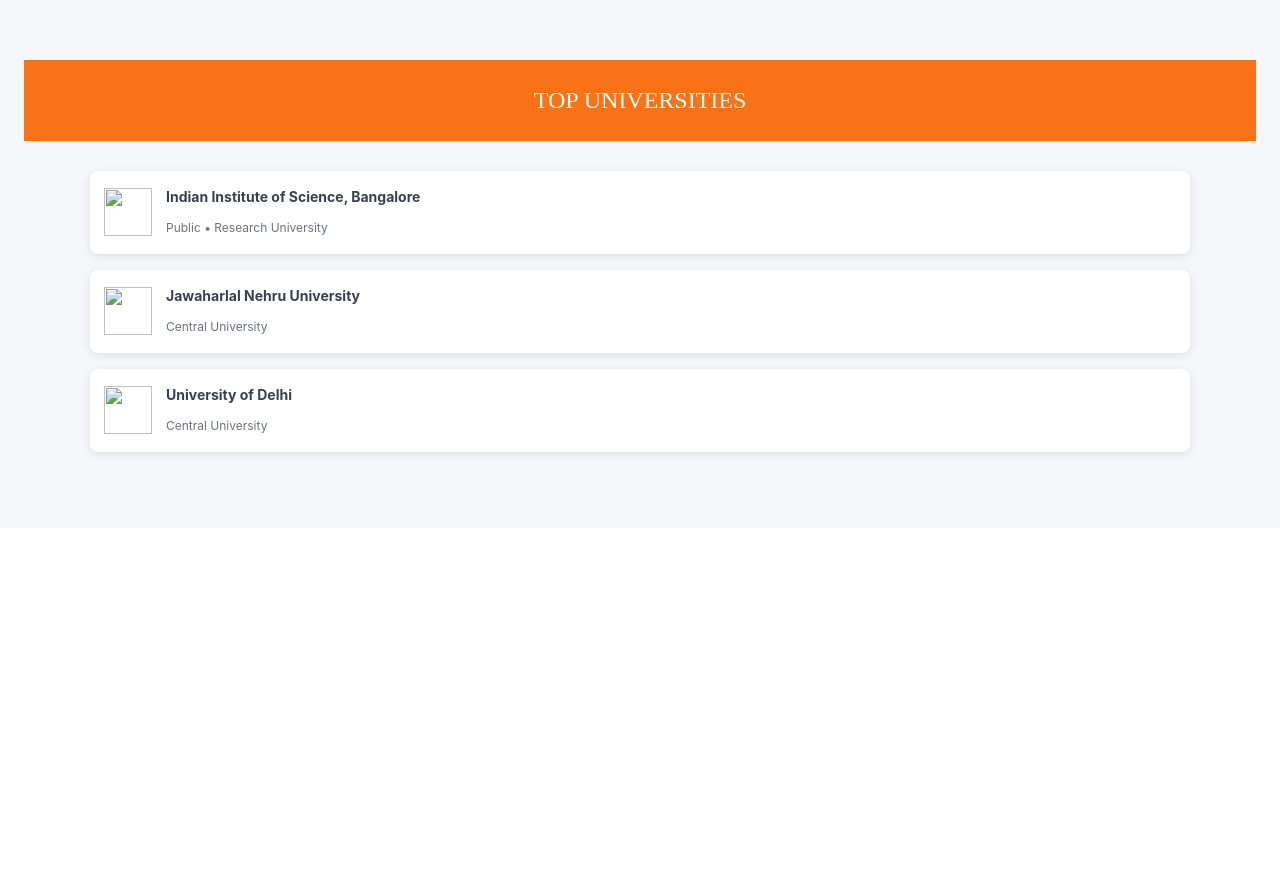
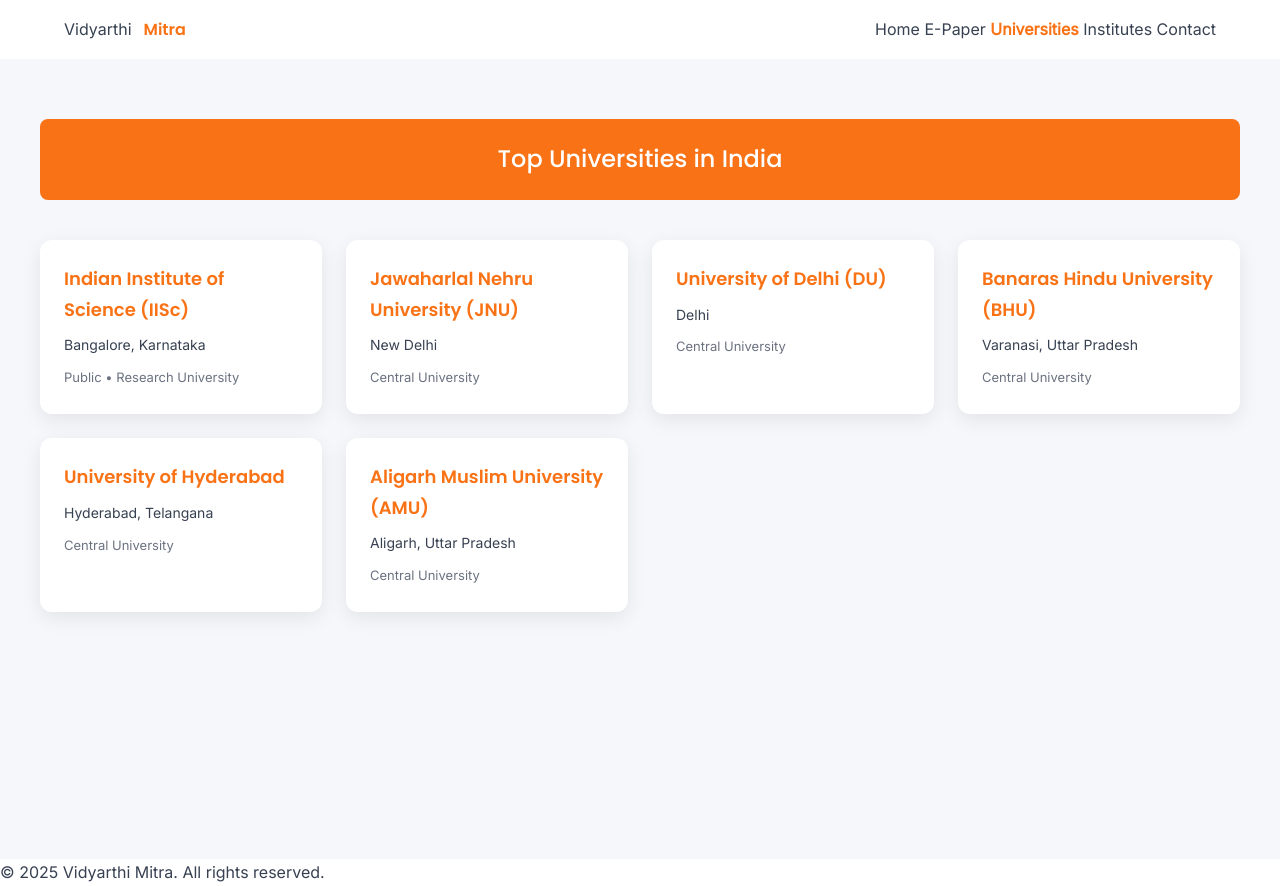
Before and after one commit to adityasingh7080/Vidyarthi-Mitra, a plain HTML site: page University.html in a window 1280 px wide. Before the commit the page ends 800 px from the top, so only its background shows below. Drawn offline with Linux system fonts and the light colour scheme.

Commit message:
gjhhgjhgfj

```diff
--- a/University.html
+++ b/University.html
@@ -4,94 +4,143 @@
   <meta charset="UTF-8">
   <title>Top Universities | Vidyarthi Mitra</title>
   <meta name="viewport" content="width=device-width, initial-scale=1.0">
+
+  <!-- MAIN CSS -->
   <link rel="stylesheet" href="style.css">
 
+  <!-- GOOGLE FONT -->
+  <link href="https://fonts.googleapis.com/css2?family=Poppins:wght@500;600&family=Inter&display=swap" rel="stylesheet">
+
   <style>
-    .university-page{
-      padding:60px 24px;
-      background:#f5f7fb;
+    /* PAGE ONLY STYLES */
+    .university-page {
+      padding: 60px 24px;
+      background: #f5f7fb;
+      min-height: 100vh;
     }
 
-    .university-title{
-      background:#f97316;
-      color:white;
-      text-align:center;
-      padding:20px;
-      font-family:Poppins;
-      font-size:24px;
-      margin-bottom:30px;
+    .page-title {
+      max-width: 1200px;
+      margin: auto;
+      background: #f97316;
+      color: white;
+      padding: 20px;
+      border-radius: 8px;
+      text-align: center;
+      font-family: Poppins;
+      font-size: 24px;
+      margin-bottom: 40px;
     }
 
-    .university-list{
-      max-width:1100px;
-      margin:auto;
+    .university-dashboard {
+      max-width: 1200px;
+      margin: auto;
+      display: grid;
+      grid-template-columns: repeat(auto-fit, minmax(260px, 1fr));
+      gap: 24px;
     }
 
-    .university-card{
-      background:white;
-      border-radius:8px;
-      box-shadow:0 2px 10px rgba(0,0,0,.1);
-      padding:14px;
-      margin-bottom:16px;
-      display:flex;
-      align-items:center;
-      gap:14px;
+    .university-card {
+      background: white;
+      padding: 24px;
+      border-radius: 12px;
+      box-shadow: 0 6px 20px rgba(0,0,0,0.08);
+      transition: 0.3s;
     }
 
-    .university-card img{
-      width:48px;
-      height:48px;
-      object-fit:contain;
+    .university-card:hover {
+      transform: translateY(-6px);
     }
 
-    .university-card h4{
-      font-size:14px;
-      margin-bottom:4px;
+    .university-card h3 {
+      font-family: Poppins;
+      font-size: 18px;
+      color: #f97316;
+      margin-bottom: 8px;
     }
 
-    .university-card span{
-      font-size:12px;
-      color:#6b7280;
+    .university-card p {
+      font-size: 14px;
+      color: #374151;
+      margin-bottom: 6px;
+    }
+
+    .university-card span {
+      font-size: 13px;
+      color: #6b7280;
     }
   </style>
 </head>
 
 <body>
 
-<div class="university-page">
+<!-- HEADER (SAME STYLE AS HOME) -->
+<header class="top-header">
+  <div class="nav">
+    <div class="logo">Vidyarthi <span>Mitra</span></div>
+    <nav>
+      <a href="index.html">Home</a>
+      <a href="epaper.html">E-Paper</a>
+      <a href="university.html" class="active">Universities</a>
+      <a href="#">Institutes</a>
+      <a href="#footer">Contact</a>
+    </nav>
+  </div>
+</header>
 
-  <div class="university-title">
-    TOP UNIVERSITIES
+<!-- UNIVERSITY DASHBOARD -->
+<section class="university-page">
+
+  <div class="page-title">
+    Top Universities in India
   </div>
 
-  <div class="university-list">
+  <div class="university-dashboard">
 
     <div class="university-card">
-      <img src="assets/university/iisc.png" alt="">
-      <div>
-        <h4>Indian Institute of Science, Bangalore</h4>
-        <span>Public • Research University</span>
-      </div>
+      <h3>Indian Institute of Science (IISc)</h3>
+      <p>Bangalore, Karnataka</p>
+      <span>Public • Research University</span>
     </div>
 
     <div class="university-card">
-      <img src="assets/university/jnu.png" alt="">
-      <div>
-        <h4>Jawaharlal Nehru University</h4>
-        <span>Central University</span>
-      </div>
+      <h3>Jawaharlal Nehru University (JNU)</h3>
+      <p>New Delhi</p>
+      <span>Central University</span>
     </div>
 
     <div class="university-card">
-      <img src="assets/university/du.png" alt="">
-      <div>
-        <h4>University of Delhi</h4>
-        <span>Central University</span>
-      </div>
+      <h3>University of Delhi (DU)</h3>
+      <p>Delhi</p>
+      <span>Central University</span>
+    </div>
+
+    <div class="university-card">
+      <h3>Banaras Hindu University (BHU)</h3>
+      <p>Varanasi, Uttar Pradesh</p>
+      <span>Central University</span>
+    </div>
+
+    <div class="university-card">
+      <h3>University of Hyderabad</h3>
+      <p>Hyderabad, Telangana</p>
+      <span>Central University</span>
+    </div>
+
+    <div class="university-card">
+      <h3>Aligarh Muslim University (AMU)</h3>
+      <p>Aligarh, Uttar Pradesh</p>
+      <span>Central University</span>
     </div>
 
   </div>
-</div>
+
+</section>
+
+<!-- FOOTER -->
+<footer id="footer" class="footer">
+  <p>© 2025 Vidyarthi Mitra. All rights reserved.</p>
+</footer>
 
 </body>
 </html>
--- a/style.css
+++ b/style.css
@@ -137,3 +137,10 @@
 .footer-col ul{list-style:none}
 .footer-col ul li{margin-bottom:10px}
 .footer-col ul li:hover{color:var(--orange)}
+html {
+  scroll-behavior: smooth;
+}
+nav a.active {
+  color: #f97316;
+  font-weight: 600;
+}
```
Also changed, not shown: epaper.html (+2 -0 lines), index.html (+5 -8 lines).
